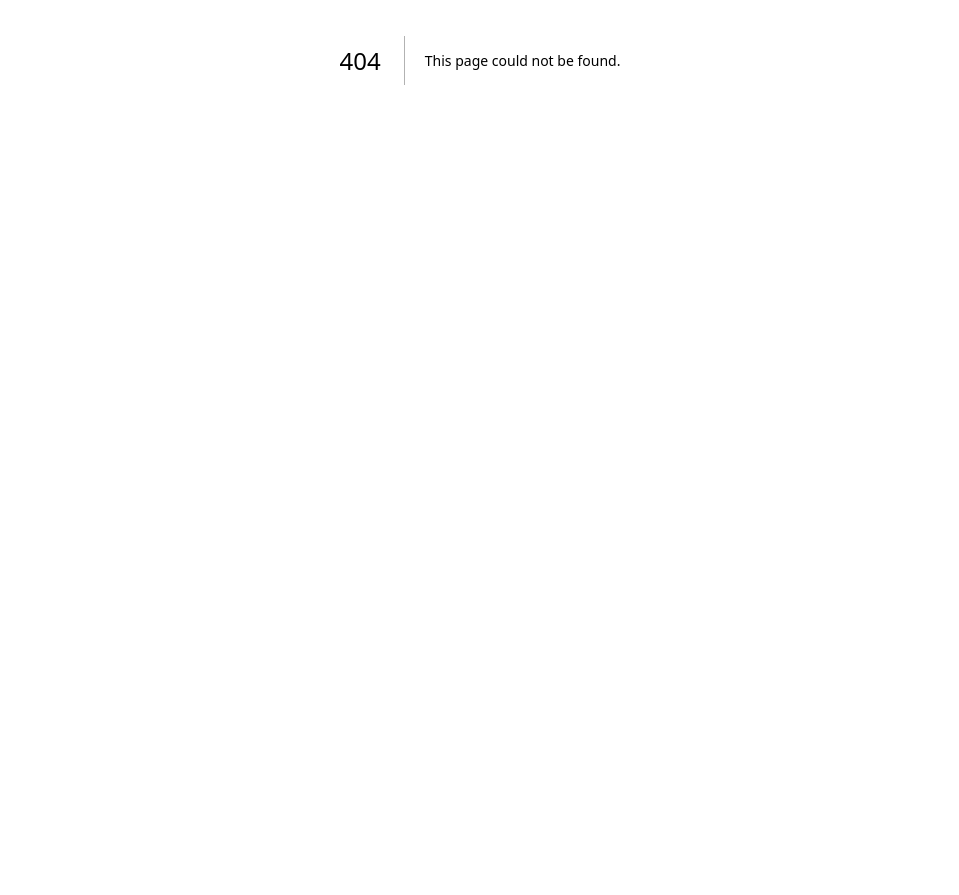
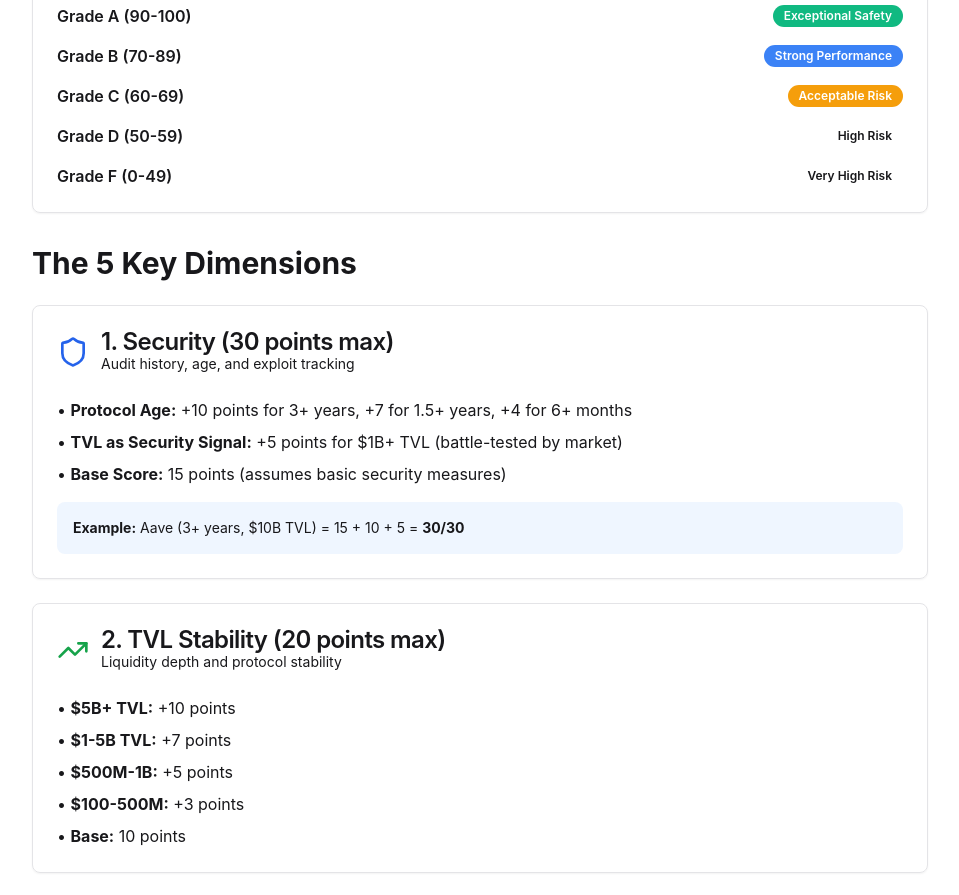
Before and after one commit to Cryptoshovelbot/protocol-health, a Next.js app: page /how-it-works in a window 1280 px wide. Before the commit this address had no page. Shown: the part 340-1235 px from the top of the page, without its empty margins (160-1119 px from the left). Before the commit the page ends 800 px from the top, so only its background shows below. Built offline with nearby package versions, Linux system fonts and the light colour scheme; no server answers.

Commit message:
Add history tracking + How It Works page

```diff
--- /dev/null
+++ b/app/how-it-works/page.tsx
@@ -0,0 +1,196 @@
+import { Header } from '@/components/header';
+import { Footer } from '@/components/footer';
+import { Card, CardContent, CardDescription, CardHeader, CardTitle } from '@/components/ui/card';
+import { Badge } from '@/components/ui/badge';
+import { Shield, TrendingUp, Users, DollarSign, Heart, ArrowRight } from 'lucide-react';
+
+export default function HowItWorksPage() {
+  return (
+    <div className="min-h-screen flex flex-col">
+      <Header />
+
+      <main className="flex-1 py-12 px-4">
+        <div className="max-w-4xl mx-auto">
+          <div className="text-center mb-12">
+            <h1 className="text-4xl font-bold mb-4">How Protocol Health Works</h1>
+            <p className="text-xl text-muted-foreground">
+              Understanding our S&P-style rating system for DeFi protocols
+            </p>
+          </div>
+
+          <Card className="mb-8">
+            <CardHeader>
+              <CardTitle>The Rating System</CardTitle>
+              <CardDescription>
+                Every protocol is scored across 5 key dimensions, with a maximum total score of 100 points
+              </CardDescription>
+            </CardHeader>
+            <CardContent>
+              <div className="space-y-4">
+                <div className="flex justify-between items-center">
+                  <span className="font-semibold">Grade A (90-100)</span>
+                  <Badge className="bg-grade-a text-white">Exceptional Safety</Badge>
+                </div>
+                <div className="flex justify-between items-center">
+                  <span className="font-semibold">Grade B (70-89)</span>
+                  <Badge className="bg-grade-b text-white">Strong Performance</Badge>
+                </div>
+                <div className="flex justify-between items-center">
+                  <span className="font-semibold">Grade C (60-69)</span>
+                  <Badge className="bg-grade-c text-white">Acceptable Risk</Badge>
+                </div>
+                <div className="flex justify-between items-center">
+                  <span className="font-semibold">Grade D (50-59)</span>
+                  <Badge variant="destructive">High Risk</Badge>
+                </div>
+                <div className="flex justify-between items-center">
+                  <span className="font-semibold">Grade F (0-49)</span>
+                  <Badge variant="destructive">Very High Risk</Badge>
+                </div>
+              </div>
+            </CardContent>
+          </Card>
+
+          <div className="space-y-6 mb-12">
+            <h2 className="text-3xl font-bold">The 5 Key Dimensions</h2>
+
+            <Card>
+              <CardHeader>
+                <div className="flex items-center gap-3">
+                  <Shield className="h-8 w-8 text-blue-600" />
+                  <div>
+                    <CardTitle>1. Security (30 points max)</CardTitle>
+                    <CardDescription>Audit history, age, and exploit tracking</CardDescription>
+                  </div>
+                </div>
+              </CardHeader>
+              <CardContent>
+                <ul className="space-y-2 text-muted-foreground">
+                  <li>• <strong>Protocol Age:</strong> +10 points for 3+ years, +7 for 1.5+ years, +4 for 6+ months</li>
+                  <li>• <strong>TVL as Security Signal:</strong> +5 points for $1B+ TVL (battle-tested by market)</li>
+                  <li>• <strong>Base Score:</strong> 15 points (assumes basic security measures)</li>
+                </ul>
+                <div className="mt-4 p-4 bg-blue-50 rounded-lg">
+                  <p className="text-sm"><strong>Example:</strong> Aave (3+ years, $10B TVL) = 15 + 10 + 5 = <strong>30/30</strong></p>
+                </div>
+              </CardContent>
+            </Card>
+
+            <Card>
+              <CardHeader>
+                <div className="flex items-center gap-3">
+                  <TrendingUp className="h-8 w-8 text-green-600" />
+                  <div>
+                    <CardTitle>2. TVL Stability (20 points max)</CardTitle>
+                    <CardDescription>Liquidity depth and protocol stability</CardDescription>
+                  </div>
+                </div>
+              </CardHeader>
+              <CardContent>
+                <ul className="space-y-2 text-muted-foreground">
+                  <li>• <strong>$5B+ TVL:</strong> +10 points</li>
+                  <li>• <strong>$1-5B TVL:</strong> +7 points</li>
+                  <li>• <strong>$500M-1B:</strong> +5 points</li>
+                  <li>• <strong>$100-500M:</strong> +3 points</li>
+                  <li>• <strong>Base:</strong> 10 points</li>
+                </ul>
+              </CardContent>
+            </Card>
+
+            <Card>
+              <CardHeader>
+                <div className="flex items-center gap-3">
+                  <Users className="h-8 w-8 text-purple-600" />
+                  <div>
+                    <CardTitle>3. Decentralization (20 points max)</CardTitle>
+                    <CardDescription>Multi-chain deployment</CardDescription>
+                  </div>
+                </div>
+              </CardHeader>
+              <CardContent>
+                <ul className="space-y-2 text-muted-foreground">
+                  <li>• <strong>4+ chains:</strong> +10 points</li>
+                  <li>• <strong>2-3 chains:</strong> +5 points</li>
+                  <li>• <strong>Base:</strong> 10 points</li>
+                </ul>
+              </CardContent>
+            </Card>
+
+            <Card>
+              <CardHeader>
+                <div className="flex items-center gap-3">
+                  <DollarSign className="h-8 w-8 text-yellow-600" />
+                  <div>
+                    <CardTitle>4. Financial Health (20 points max)</CardTitle>
+                    <CardDescription>Revenue and sustainability</CardDescription>
+                  </div>
+                </div>
+              </CardHeader>
+              <CardContent>
+                <ul className="space-y-2 text-muted-foreground">
+                  <li>• Based on TVL tiers (same as TVL Stability)</li>
+                  <li>• Higher TVL = more revenue potential</li>
+                </ul>
+              </CardContent>
+            </Card>
+
+            <Card>
+              <CardHeader>
+                <div className="flex items-center gap-3">
+                  <Heart className="h-8 w-8 text-pink-600" />
+                  <div>
+                    <CardTitle>5. Community (10 points max)</CardTitle>
+                    <CardDescription>Engagement tracking</CardDescription>
+                  </div>
+                </div>
+              </CardHeader>
+              <CardContent>
+                <ul className="space-y-2 text-muted-foreground">
+                  <li>• <strong>1.5+ years:</strong> +3 points</li>
+                  <li>• <strong>Multi-chain:</strong> +2 points</li>
+                  <li>• <strong>Base:</strong> 5 points</li>
+                </ul>
+              </CardContent>
+            </Card>
+          </div>
+
+          <Card>
+            <CardHeader>
+              <CardTitle>FAQ</CardTitle>
+            </CardHeader>
+            <CardContent className="space-y-6">
+              <div>
+                <h3 className="font-semibold mb-2">Can I trust a C-grade protocol?</h3>
+                <p className="text-muted-foreground">
+                  C-grade means acceptable risk. Not unsafe, but requires caution.
+                </p>
+              </div>
+
+              <div>
+                <h3 className="font-semibold mb-2">How often are scores updated?</h3>
+                <p className="text-muted-foreground">
+                  Daily at 12:00 UTC. Track changes on protocol pages.
+                </p>
+              </div>
+
+              <div>
+                <h3 className="font-semibold mb-2">Is this financial advice?</h3>
+                <p className="text-muted-foreground">
+                  No. We provide risk analysis, not investment advice. DYOR.
+                </p>
+              </div>
+            </CardContent>
+          </Card>
+
+          <div className="text-center mt-12">
+            <a href="/protocols" className="inline-flex items-center gap-2 text-primary hover:underline">
+              View All Ratings <ArrowRight className="h-4 w-4" />
+            </a>
+          </div>
+        </div>
+      </main>
+
+      <Footer />
+    </div>
+  );
+}
```
Also changed, not shown: scripts/fetch-defillama.ts (+32 -6 lines).
